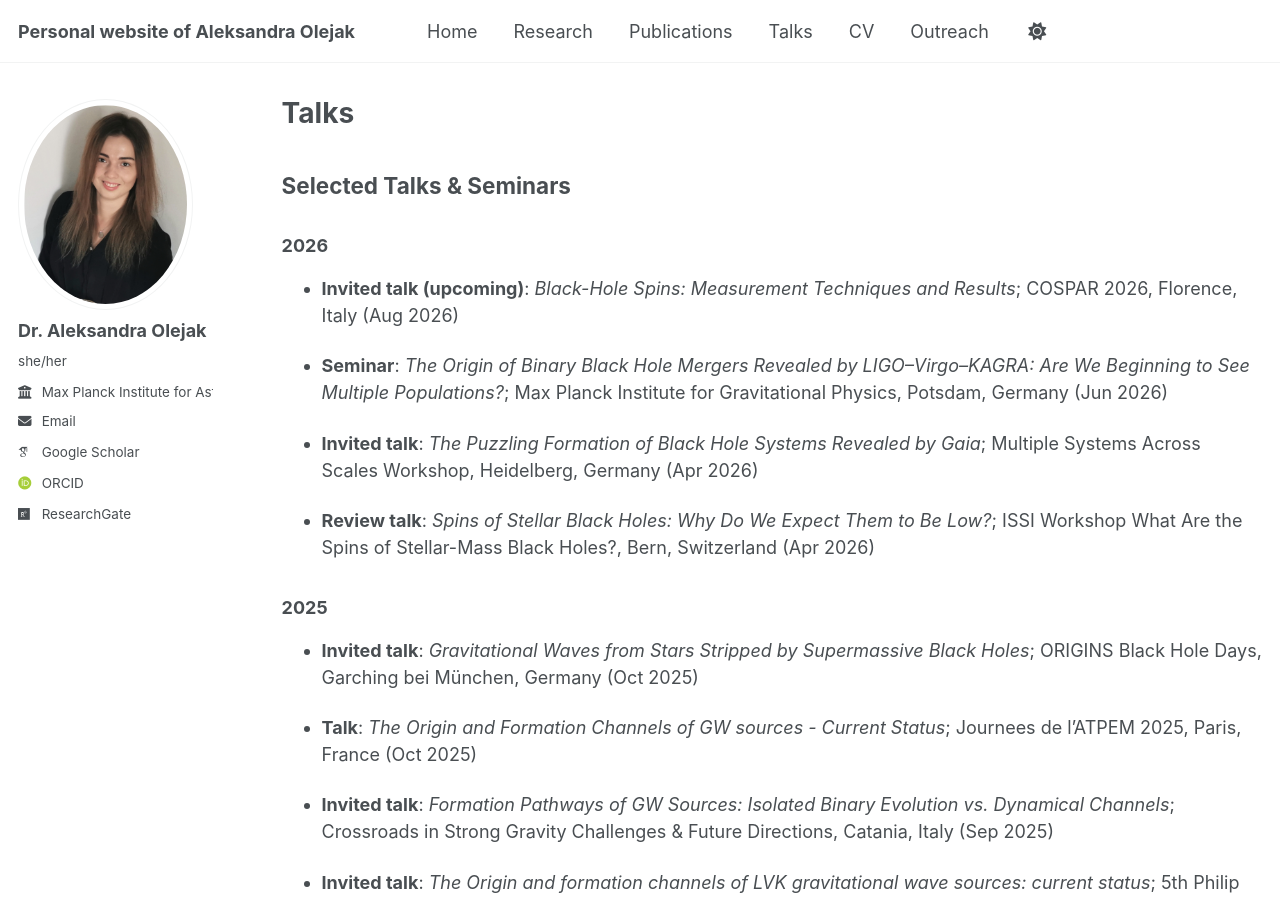
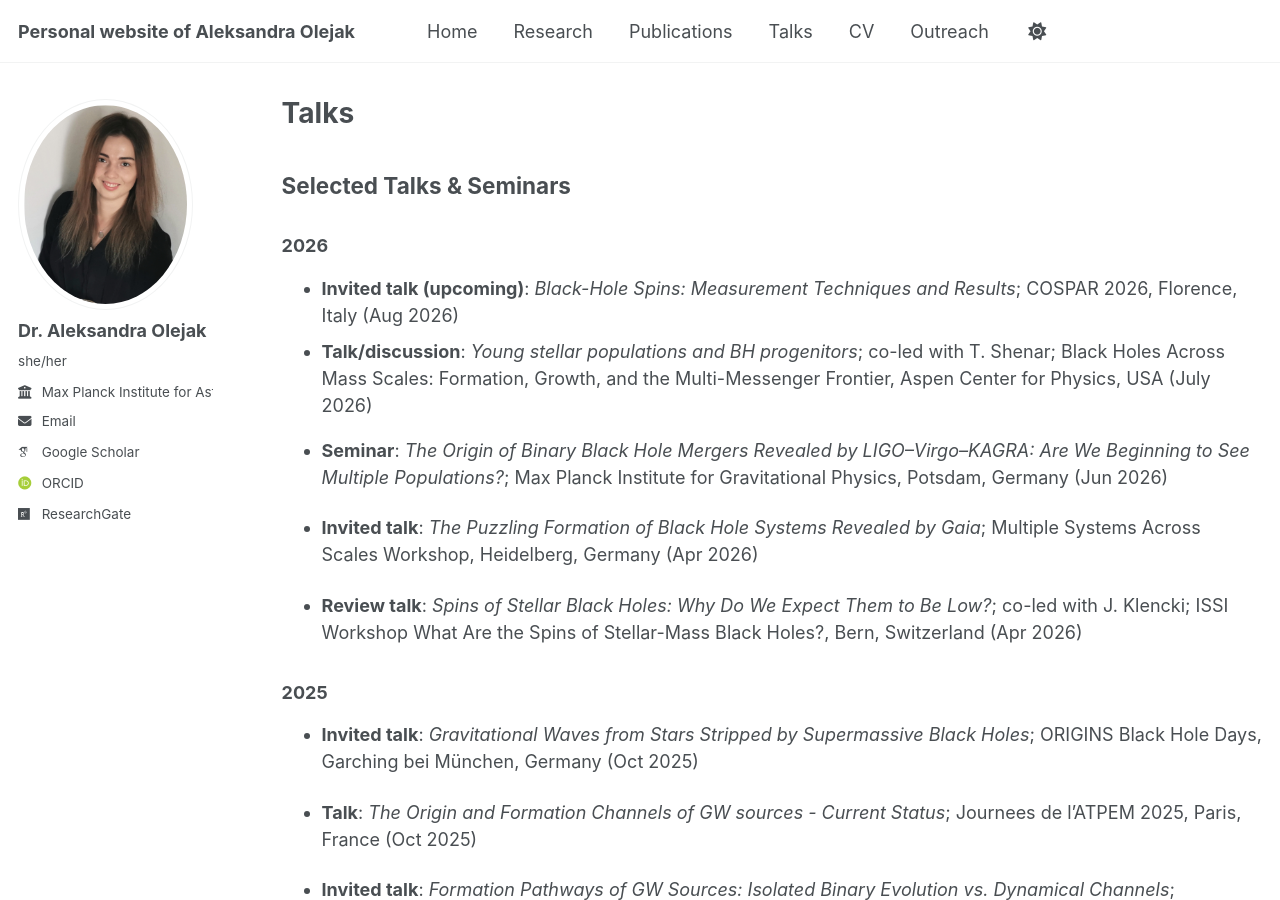
Before and after one commit to aleole/aleole.github.io, a Jekyll site: the page built from _pages/talks.md, in a window 1280 px wide and 900 px high. Built offline with Jekyll 4.4.1, drawn with Linux system fonts in a browser that asks for light colours; some web fonts are replaced; a script that is not in the unit is left out.

Commit message:
Update talks.md

```diff
--- a/_pages/talks.md
+++ b/_pages/talks.md
@@ -12,12 +12,12 @@ author_profile: true
 
 ### 2026
 - **Invited talk (upcoming)**: *Black-Hole Spins: Measurement Techniques and Results*; COSPAR 2026, Florence, Italy (Aug 2026)
-
+- **Talk/discussion**: *Young stellar populations and BH progenitors*; co-led with T. Shenar; Black Holes Across Mass Scales: Formation, Growth, and the Multi-Messenger Frontier, Aspen Center for Physics, USA (July 2026)
 - **Seminar**: *The Origin of Binary Black Hole Mergers Revealed by LIGO–Virgo–KAGRA: Are We Beginning to See Multiple Populations?*; Max Planck Institute for Gravitational Physics, Potsdam, Germany (Jun 2026)
 
 - **Invited talk**: *The Puzzling Formation of Black Hole Systems Revealed by Gaia*; Multiple Systems Across Scales Workshop, Heidelberg, Germany (Apr 2026)
 
-- **Review talk**: *Spins of Stellar Black Holes: Why Do We Expect Them to Be Low?*; ISSI Workshop What Are the Spins of Stellar-Mass Black Holes?, Bern, Switzerland (Apr 2026)
+- **Review talk**: *Spins of Stellar Black Holes: Why Do We Expect Them to Be Low?*; co-led with J. Klencki; ISSI Workshop What Are the Spins of Stellar-Mass Black Holes?, Bern, Switzerland (Apr 2026)
 
 ### 2025
 - **Invited talk**: *Gravitational Waves from Stars Stripped by Supermassive Black Holes*;
```
